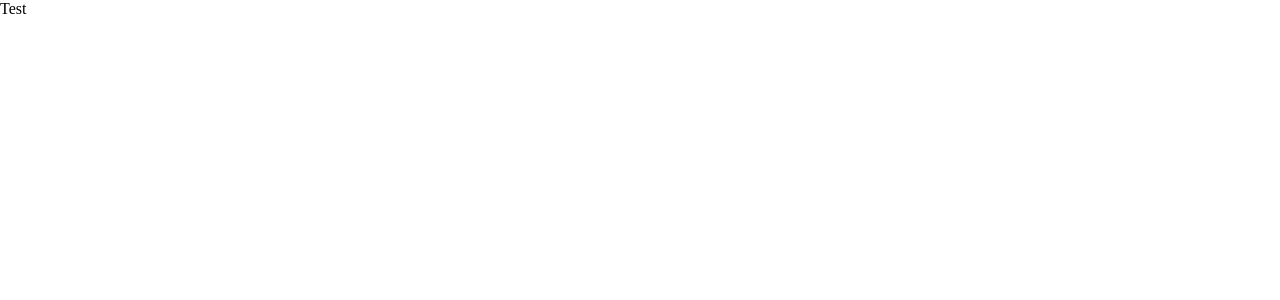
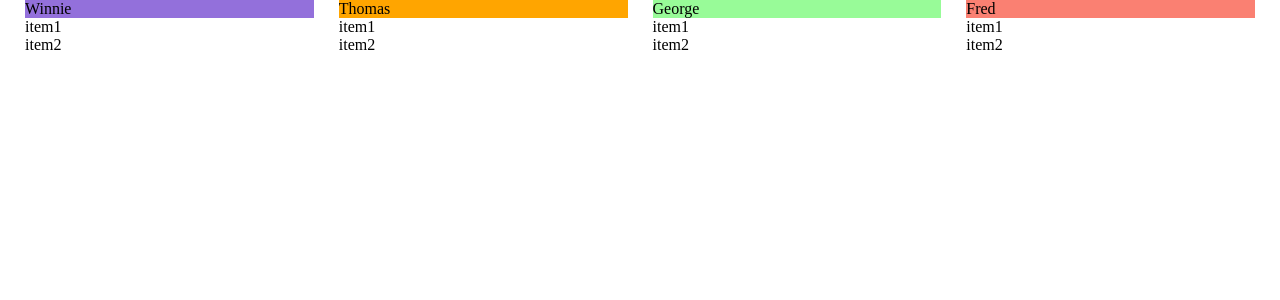
Before and after one commit to starkindustries/KanbanVue, a Vue app: page /#/ in a window 1280 px wide. Shown: the top 300 px of the page. Built offline with nearby package versions, Linux system fonts and the light colour scheme.

Commit message:
Implement cards with header colors and margins.

```diff
--- /dev/null
+++ b/src/components/Card.vue
@@ -0,0 +1,26 @@
+<template>
+  <div class="card">
+    <div class="cardHeader" :style="headerStyle">{{ person }}</div>
+    <div class="cardItem">item1</div>
+    <div class="cardItem">item2</div>
+  </div>
+</template>
+
+<script>
+export default {
+  name: "Card",
+  props: {
+    person: String,
+    headerStyle: String
+  }
+};
+</script>
+
+<!-- Add "scoped" attribute to limit CSS to this component only -->
+<style scoped>
+.card {
+  /*background-color: black;*/
+  flex: 1;
+  margin: 0px 25px 0px 0px;
+}
+</style>
--- a/src/components/HelloWorld.vue
+++ /dev/null
@@ -1,30 +0,0 @@
-<template>
-  <div class="hello">Test</div>
-</template>
-
-<script>
-export default {
-  name: "HelloWorld",
-  props: {
-    msg: String
-  }
-};
-</script>
-
-<!-- Add "scoped" attribute to limit CSS to this component only -->
-<style scoped>
-h3 {
-  margin: 40px 0 0;
-}
-ul {
-  list-style-type: none;
-  padding: 0;
-}
-li {
-  display: inline-block;
-  margin: 0 10px;
-}
-a {
-  color: #42b983;
-}
-</style>
--- a/src/views/Home.vue
+++ b/src/views/Home.vue
@@ -1,18 +1,28 @@
 <template>
-  <div class="home">
+  <div class="wrapper">
     <!--<img alt="Vue logo" src="../assets/logo.png" />-->
-    <HelloWorld msg="Welcome to Your Vue.js App" />
+    <Card person="Winnie" headerStyle="background-color: #9370db;" />
+    <Card person="Thomas" headerStyle="background-color: #ffa500;" />
+    <Card person="George" headerStyle="background-color: #98fb98;" />
+    <Card person="Fred" headerStyle="background-color: #fa8072;" />
   </div>
 </template>
 
 <script>
 // @ is an alias to /src
-import HelloWorld from "@/components/HelloWorld.vue";
+import Card from "@/components/Card.vue";
 
 export default {
   name: "home",
   components: {
-    HelloWorld
+    Card
   }
 };
 </script>
+
+<style>
+.wrapper {
+  display: flex;
+  margin-left: 25px;
+}
+</style>
```
